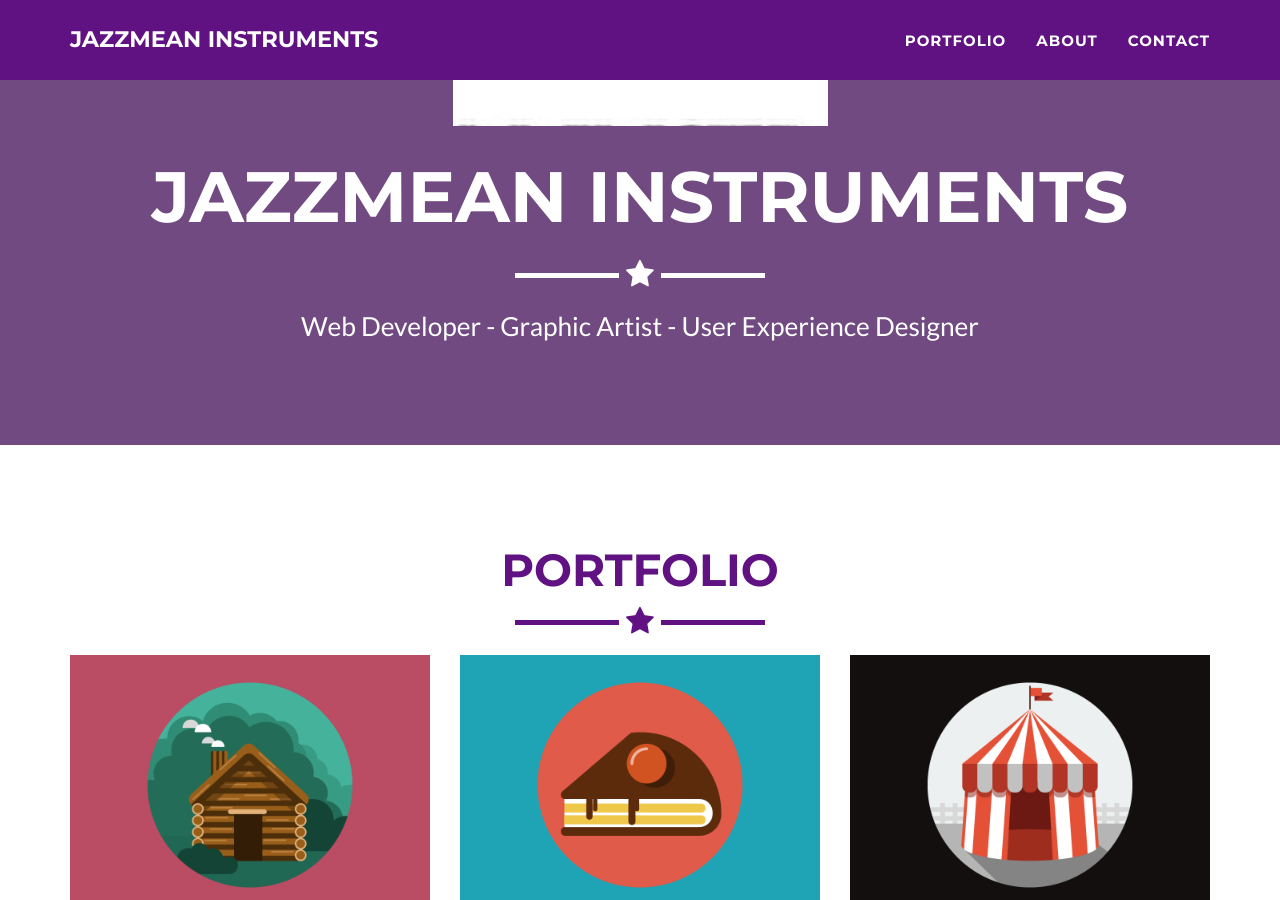
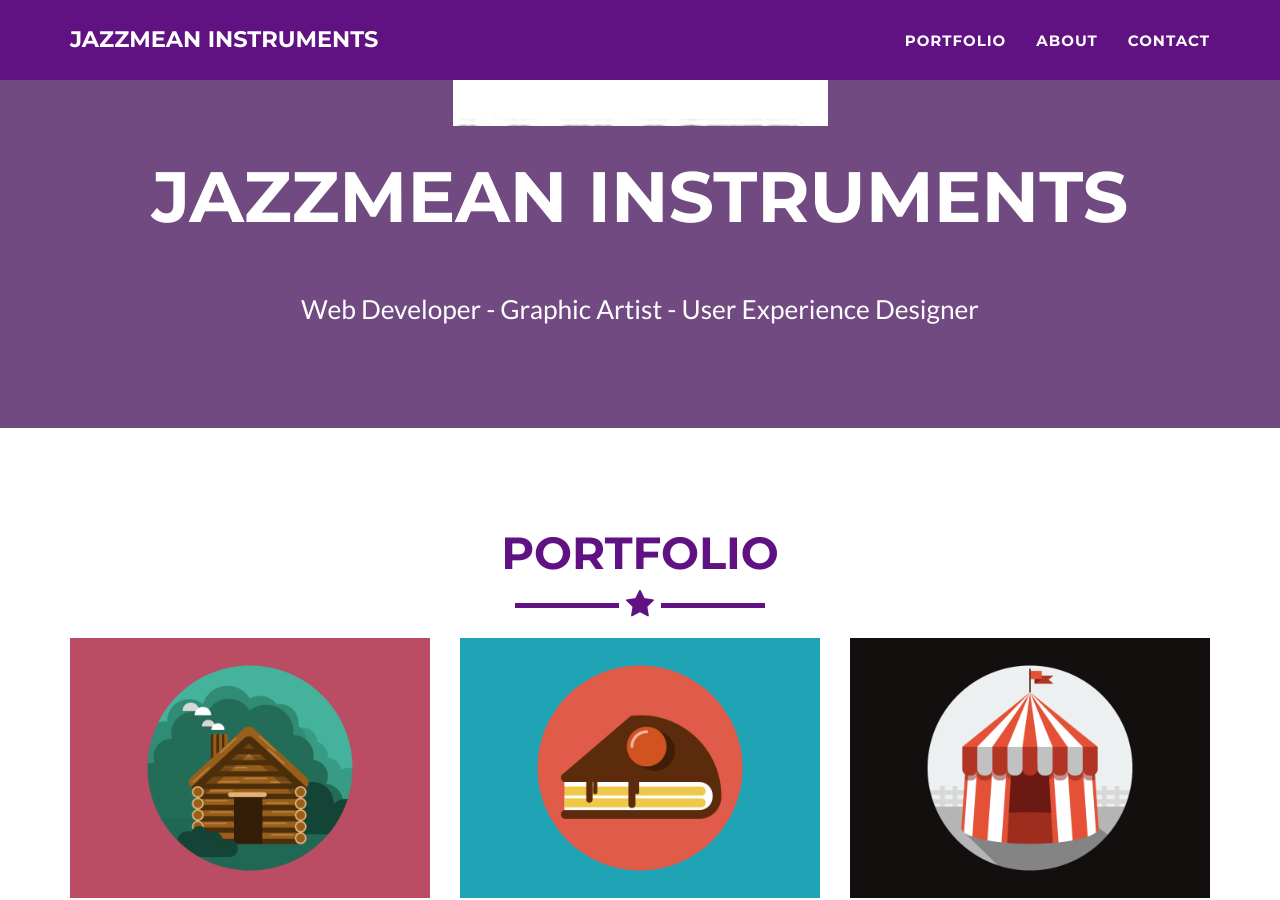
Before and after one commit to jazzmeaninstruments/jazzmeaninstruments.github.io, a Jekyll site: the page built from index.html, in a window 1280 px wide and 900 px high, scrolled down 450 px. Built offline with Jekyll 4.4.1, drawn with Linux system fonts in a browser that asks for light colours.

Commit message:
Update header.html

```diff
--- a/_includes/header.html
+++ b/_includes/header.html
@@ -6,7 +6,7 @@
                     <img class="img-responsive" src="img/profile.png" alt="">
                     <div class="intro-text">
                         <span class="name">{{ site.title }}</span>
-                        <hr class="star-light">
+                        <br></br>
                         <span class="skills">{{ site.skills }}</span>
                     </div>
                 </div>
```
